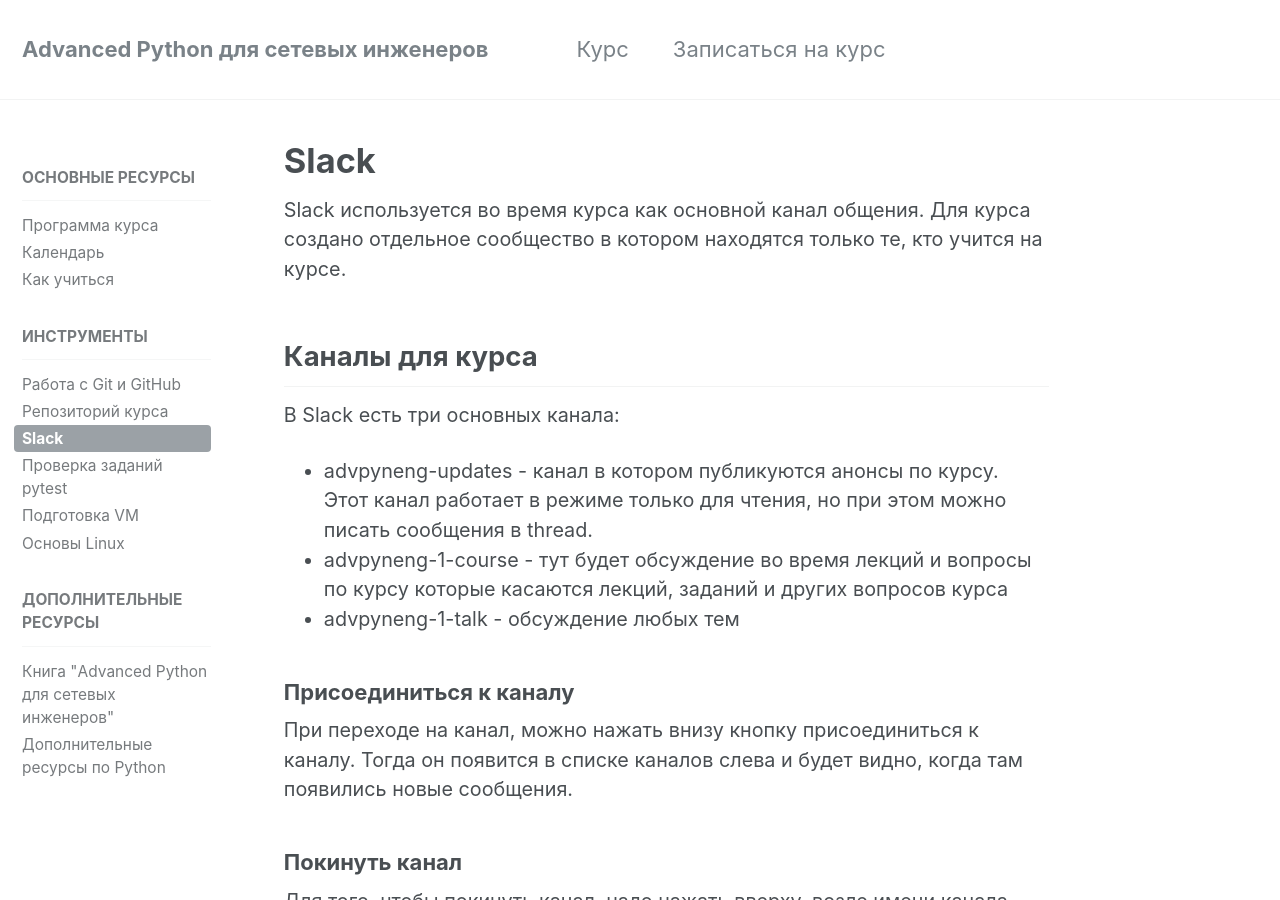
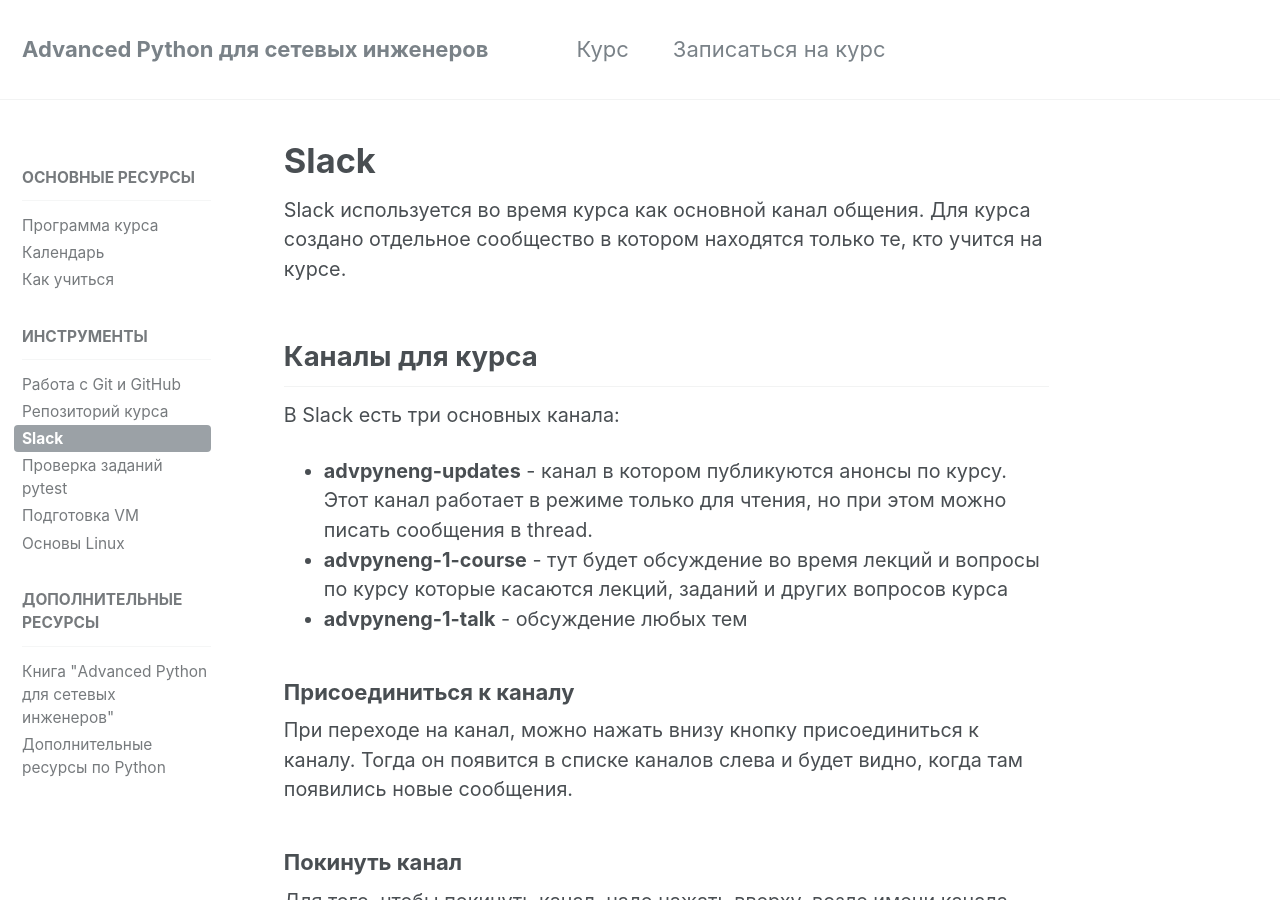
Before and after one commit to advpyneng/advpyneng.github.io, a Jekyll site: the page built from _pages/docs/slack.md, in a window 1280 px wide and 900 px high. Built offline with Jekyll 4.4.1, drawn with Linux system fonts in a browser that asks for light colours; comment, search, counter and statistics services are not loaded.

```diff
--- a/_pages/docs/slack.md
+++ b/_pages/docs/slack.md
@@ -11,9 +11,9 @@ Slack используется во время курса как основно
 
 В Slack есть три основных канала:
 
-* advpyneng-updates - канал в котором публикуются анонсы по курсу. Этот канал работает в режиме только для чтения, но при этом можно писать сообщения в thread.
-* advpyneng-1-course - тут будет обсуждение во время лекций и вопросы по курсу которые касаются лекций, заданий и других вопросов курса
-* advpyneng-1-talk - обсуждение любых тем
+* **advpyneng-updates** - канал в котором публикуются анонсы по курсу. Этот канал работает в режиме только для чтения, но при этом можно писать сообщения в thread.
+* **advpyneng-1-course** - тут будет обсуждение во время лекций и вопросы по курсу которые касаются лекций, заданий и других вопросов курса
+* **advpyneng-1-talk** - обсуждение любых тем
 
 ### Присоединиться к каналу
 
```
